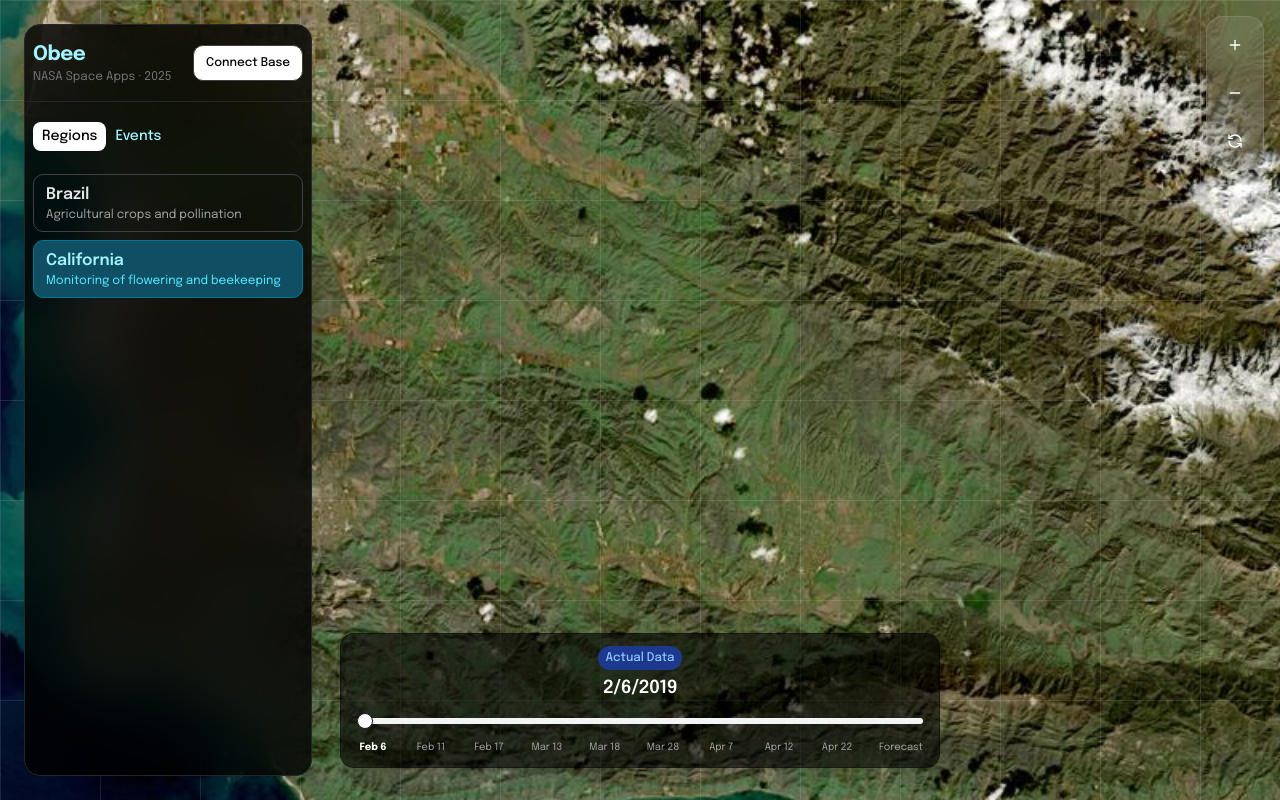
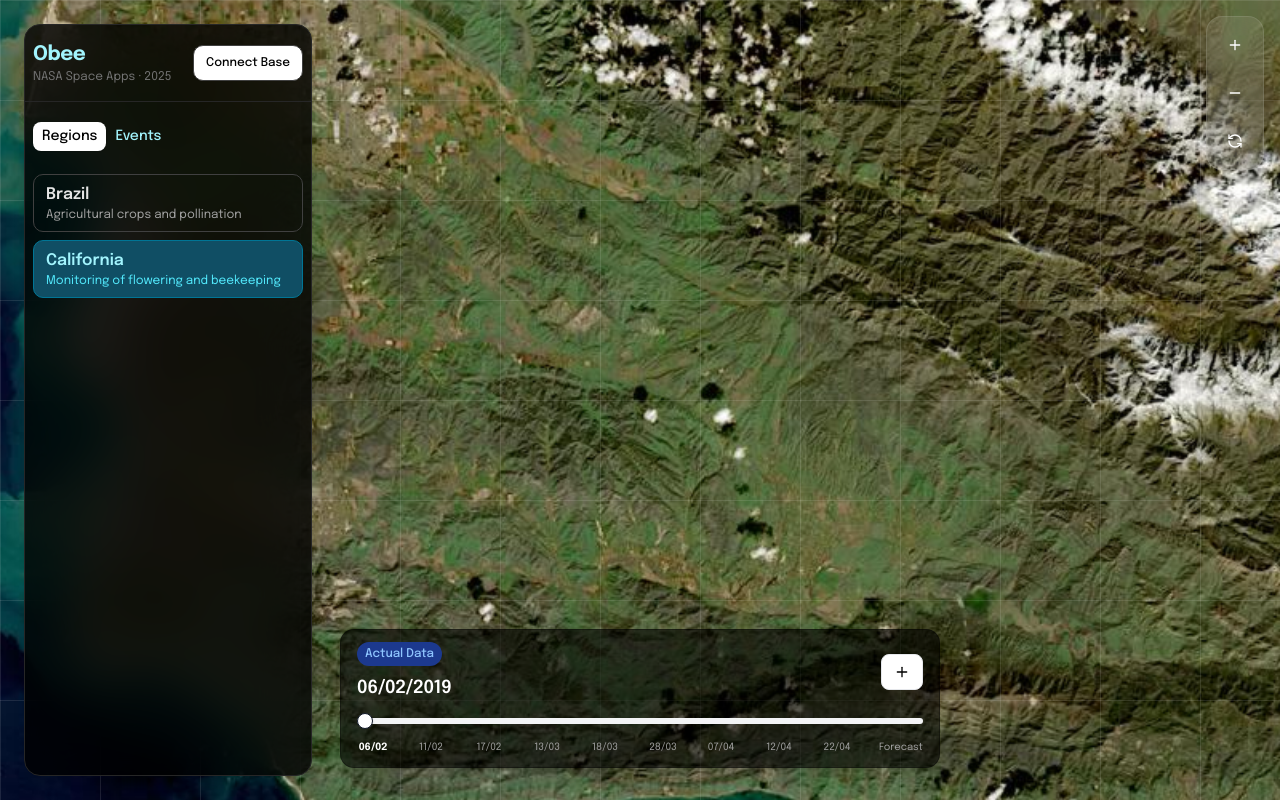
Before and after one commit to obixy/bloomwatch, a React (Vite) app in the folder frontend/: page / in a window 1280 px wide. Built offline with nearby package versions, Linux system fonts and the light colour scheme.

Commit message:
feat: adicionar biblioteca date-fns e atualizar formatação de datas no componente Slider

```diff
--- a/frontend/package.json
+++ b/frontend/package.json
@@ -18,6 +18,7 @@
     "@tailwindcss/vite": "^4.1.14",
     "class-variance-authority": "^0.7.1",
     "clsx": "^2.1.1",
+    "date-fns": "^4.1.0",
     "lucide-react": "^0.544.0",
     "react": "^19.1.1",
     "react-dom": "^19.1.1",
--- a/frontend/src/components/slider.tsx
+++ b/frontend/src/components/slider.tsx
@@ -1,3 +1,4 @@
+import { format, parseISO } from 'date-fns';
 import React, { useState } from 'react';
 import { Slider } from './ui/slider';
 
@@ -8,7 +9,9 @@ interface TimelineData {
   confidence?: number;
 }
 
+import { Plus } from 'lucide-react';
 import { mapTimeline } from './mock';
+import { Button } from './ui/button';
 
 interface SliderComponentProps {
   onChangeMapImage?: (key: string) => void;
@@ -17,7 +20,7 @@ interface SliderComponentProps {
 export function SliderComponent({ onChangeMapImage }: SliderComponentProps) {
   const timelineKeys = Object.keys(mapTimeline)
     .filter((k) => k !== 'prevision' && k !== 'satellite-view')
-    .sort((a, b) => new Date(a).getTime() - new Date(b).getTime());
+    .sort((a, b) => parseISO(a).getTime() - parseISO(b).getTime());
   const extraKeys = ['prevision', 'satellite-view'].filter(
     (k) => mapTimeline[k]
   );
@@ -47,9 +50,10 @@ export function SliderComponent({ onChangeMapImage }: SliderComponentProps) {
 
   return (
     <div className="absolute bottom-8 left-1/2 -translate-x-1/2 w-[600px] bg-black/60 border border-black/30 rounded-xl px-4 py-3 shadow-lg flex flex-col gap-2 items-center">
-      <div className="flex flex-col items-center gap-1 mb-2">
+      <div className="flex items-center justify-between w-full gap-1 mb-2">
+        <div className="flex items-start justify-start gap-2 flex-col">
           <span
-          className={`text-xs font-medium px-2 py-1 rounded-full ${
+            className={`text-xs font-medium w-fit px-2 py-1 rounded-full ${
               currentData.type === 'real'
                 ? 'bg-blue-900 text-blue-300'
                 : 'bg-orange-900 text-orange-300'
@@ -59,9 +63,14 @@ export function SliderComponent({ onChangeMapImage }: SliderComponentProps) {
           </span>
           <span className="text-lg font-semibold text-white tracking-tight">
             {currentData.type === 'real'
-            ? new Date(currentData.date).toLocaleDateString('en-US')
+              ? format(parseISO(currentData.date), 'dd/MM/yyyy')
               : `4-Year Forecast`}
           </span>
+        </div>
+
+        <Button variant="outline" className="text-black">
+          <Plus />
+        </Button>
       </div>
 
       <Slider
@@ -82,10 +91,7 @@ export function SliderComponent({ onChangeMapImage }: SliderComponentProps) {
             style={{ minWidth: 32, textAlign: 'center' }}
           >
             {data.type === 'real'
-              ? new Date(data.date).toLocaleDateString('en-US', {
-                  month: 'short',
-                  day: 'numeric',
-                })
+              ? format(parseISO(data.date), 'dd/MM')
               : 'Forecast'}
           </span>
         ))}
```
Also changed, not shown: 1 other file (tests, documents, lock files or other folders). Lines whose indentation alone changed are shown as unchanged.
